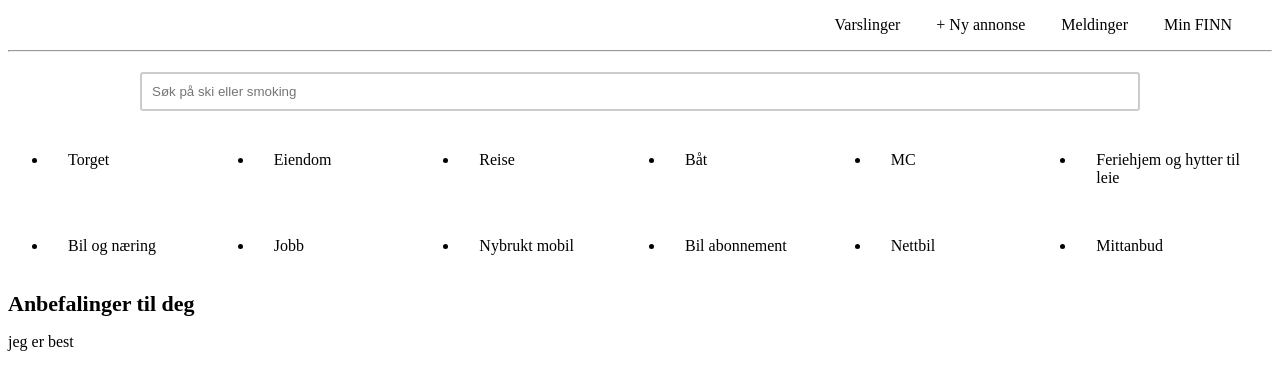
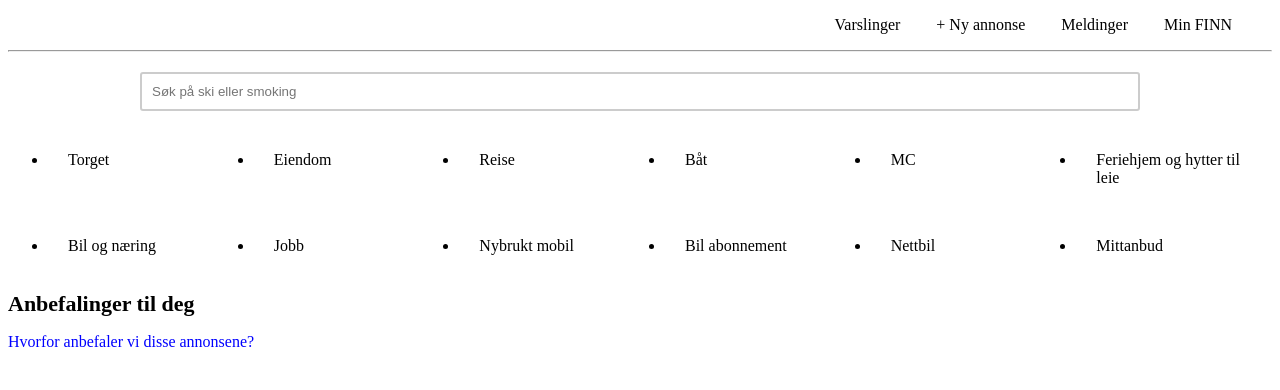
Before and after one commit to viljaah/AdvancedCSS_Lab_230224, a plain HTML site: page index.html in a window 1280 px wide. Drawn offline with Linux system fonts and the light colour scheme.

```diff
--- a/index.html
+++ b/index.html
@@ -36,6 +36,6 @@
             <li>Mittanbud</li>
         </ul>
         <h1>Anbefalinger til deg</h1>
-        <p>jeg er best</p>
+        <p class="ensom__paragraf">Hvorfor anbefaler vi disse annonsene?</p>
 </body>
 </html>
--- a/style.css
+++ b/style.css
@@ -40,3 +40,7 @@ input[type="search"] {
 h1 {
     font-size: 22px;
 }
+
+.ensom__paragraf {
+    color: blue;
+}
```
